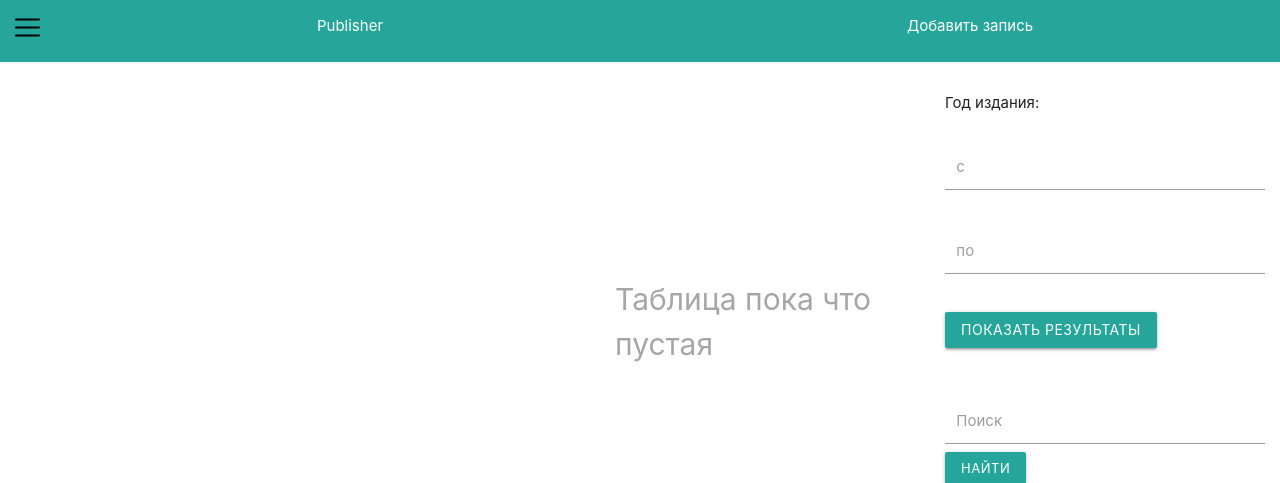
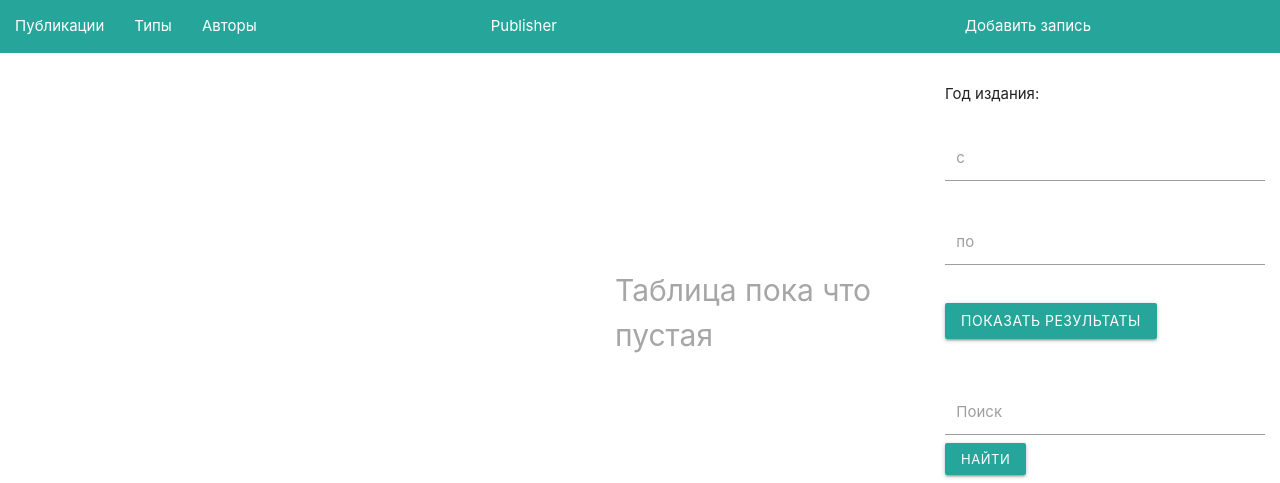
Before and after one commit to Kannykl/Publisher-2020, a Django app: page /publisher/ in a window 1280 px wide. Shown: the top 483 px of the page. Run offline with Django 3.2, Linux system fonts and the light colour scheme; data that the repository does not hold is empty; some libraries are stand-ins or nearby versions.

Commit message:
Изменен способ перехода на таблицы + поправлена верстка некоторых страниц

```diff
--- a/publications_table/templates/publications_table/author_create.html
+++ b/publications_table/templates/publications_table/author_create.html
@@ -22,7 +22,7 @@
             <label for="military_rank">Звание</label>
             </div>
             <div class="input-field col s6">
-            {% render_field form.work_position class="validate" id="military_rank" type="text"%}
+            {% render_field form.work_position class="validate" id="work_position" type="text"%}
             <label for="work_position">Должность</label>
             </div>
         <div class="form-group">
--- a/publications_table/templates/publications_table/main.html
+++ b/publications_table/templates/publications_table/main.html
@@ -15,9 +15,9 @@
     <div class="body">
       <header>
           <div class="menu">
-            <a data-target="slide-out" class="sidenav-trigger">
-                    <p><img class="clmenu" width="25px" height="25px" src="{% static 'images/menu.svg' %}"></p>
-            </a>
+              <p><a class="cl4" href="{% url 'all' %}">Публикации</a></p>
+              <p><a class="cl4" href="{% url 'all_types' %}">Типы</a></p>
+              <p><a class="cl4" href="{% url 'all_authors' %}">Авторы</a></p>
           </div>
         <div class="title">
           <p><a class="cl2" href="{% url 'all' %}">Publisher</a></p>
@@ -28,13 +28,13 @@
               {% else %}
               {% endif %}
               {% if publications.number %}
-                  <p><a class="cl1" href="{% url 'publication-create'%}">Добавить запись</a></p>
+                  <p><a class="cl2" href="{% url 'publication-create'%}">Добавить запись</a></p>
               {% endif %}
               {% if authors.number %}
-                  <p><a class="cl1" href="{% url 'create-author'%}">Добавить автора</a></p>
+                  <p><a class="cl2" href="{% url 'create-author'%}">Добавить автора</a></p>
               {% endif %}
               {% if types.number %}
-                  <p><a class="cl1" href="{% url 'create-type'%}">Добавить тип</a></p>
+                  <p><a class="cl2" href="{% url 'create-type'%}">Добавить тип</a></p>
               {% endif %}
               <ul id="slide-out" class="sidenav">
                   <li><div class="user-view"></div>
--- a/publications_table/templates/publications_table/publication_create.html
+++ b/publications_table/templates/publications_table/publication_create.html
@@ -7,8 +7,8 @@
         <form method="POST">
             {% csrf_token %}
              <div class="input-field col s6">
-                 {% render_field form.title type="text" id="table_name" class="validate" %}
-                  <label for="table_name">Название статьи</label>
+                 {% render_field form.title type="text" id="title" class="validate" %}
+                  <label for="title">Название статьи</label>
             </div>
             {% for x in authors %}
              <p>
--- a/publications_table/templates/publications_table/publication_update.html
+++ b/publications_table/templates/publications_table/publication_update.html
@@ -7,8 +7,8 @@
         <form method="POST">
             {% csrf_token %}
              <div class="input-field col s6">
-                 {% render_field form.title type="text" id="table_name" class="validate" %}
-                  <label for="table_name">Название статьи</label>
+                 {% render_field form.title type="text" id="title" class="validate" %}
+                  <label for="title">Название статьи</label>
             </div>
             {% for x in authors %}
             {% if x in publication.authors.all %}
--- a/static/css/style2.css
+++ b/static/css/style2.css
@@ -85,14 +85,15 @@ margin-left: 600px;
 font-size: 2rem;
 }
 
-.mysidenav {
-    height: 100%;
-    width: 160px;
-    position: fixed;
-    z-index: 1;
-    top: 0;
-    left: 0;
-    background-color: #111;
-    overflow-x: hidden;
-    padding-top: 20px;
+.cl4{
+    text-align: left;
+    margin-left: 15px;
+    margin-right:15px;
+    color: white;
+    cursor: pointer;
+    transition: color .3s linear;
 }
+
+.cl4:hover {
+    color: #f69bff;
+}
```
